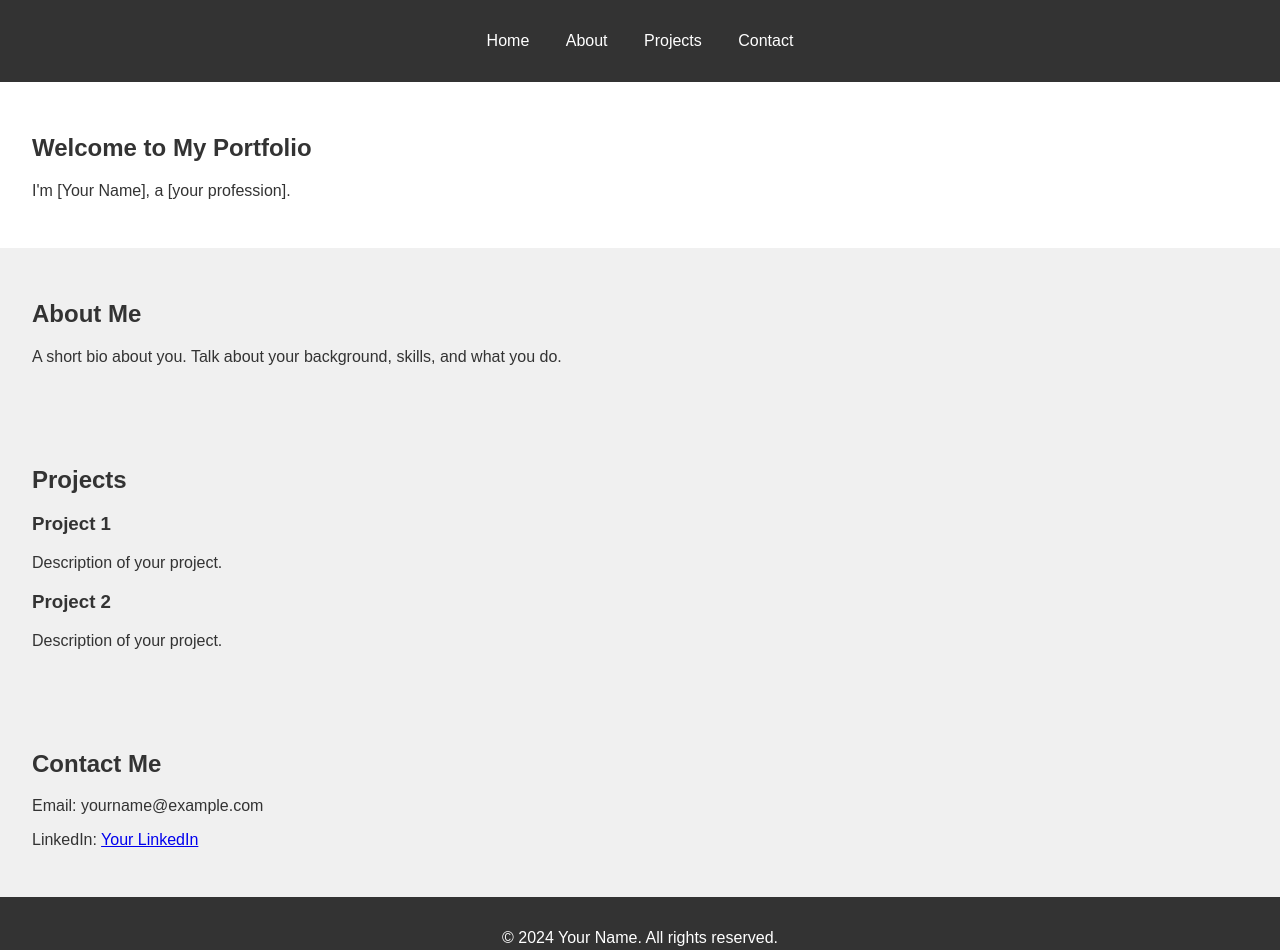
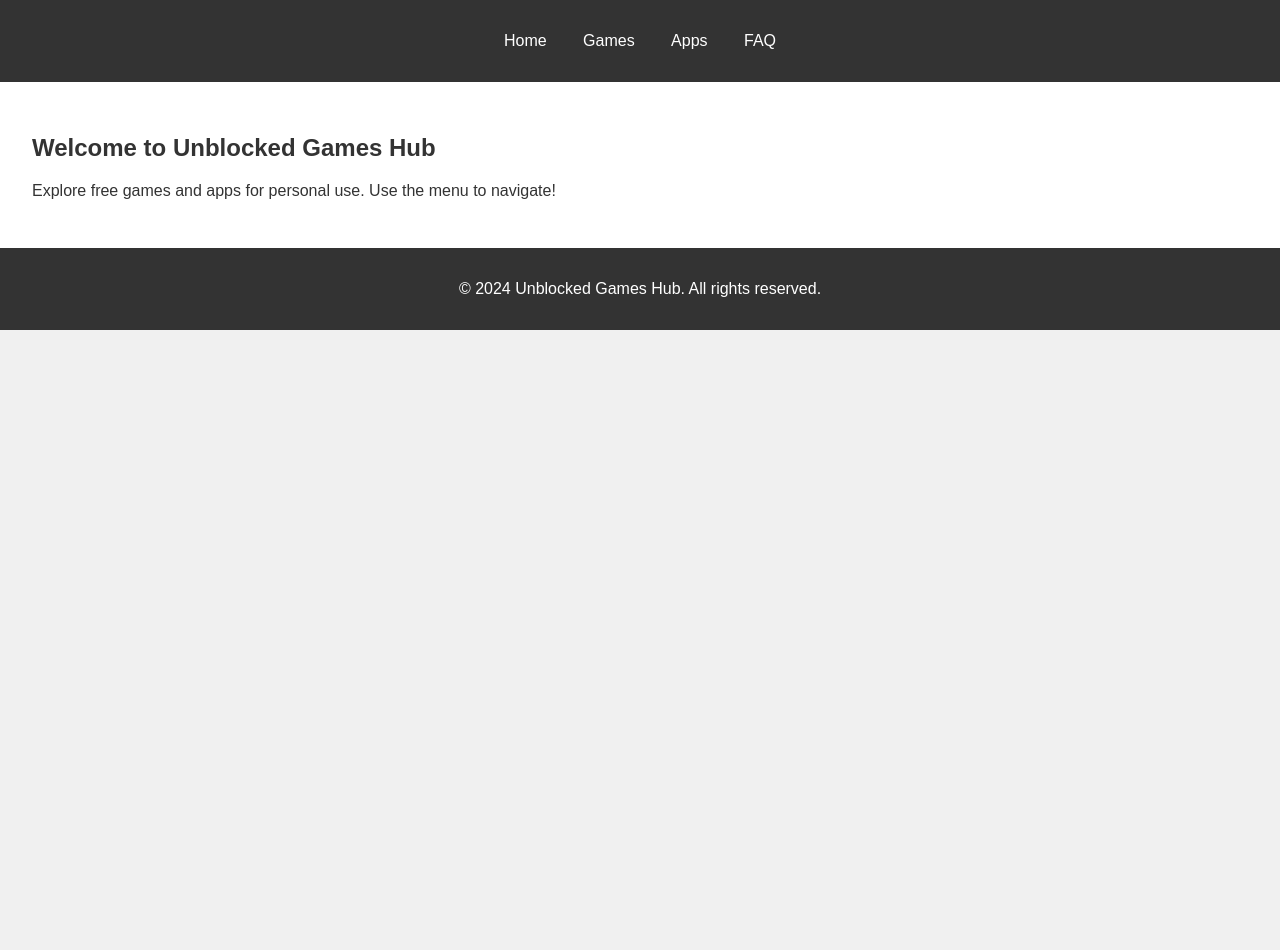
Before and after one commit to aukak/chatgpt-made-this-site, a plain HTML site: page index.html in a window 1280 px wide. After the commit the page ends 800 px from the top, so only its background shows below. Drawn offline with Linux system fonts and the light colour scheme.

Commit message:
Update index.html

```diff
--- a/index.html
+++ b/index.html
@@ -3,52 +3,28 @@
 <head>
     <meta charset="UTF-8">
     <meta name="viewport" content="width=device-width, initial-scale=1.0">
-    <title>Your Name Portfolio</title>
+    <title>Unblocked Games Hub - Home</title>
     <link rel="stylesheet" href="style.css">
 </head>
 <body>
     <header>
         <nav>
             <ul>
-                <li><a href="#home">Home</a></li>
-                <li><a href="#about">About</a></li>
-                <li><a href="#projects">Projects</a></li>
-                <li><a href="#contact">Contact</a></li>
+                <li><a href="index.html">Home</a></li>
+                <li><a href="games.html">Games</a></li>
+                <li><a href="apps.html">Apps</a></li>
+                <li><a href="faq.html">FAQ</a></li>
             </ul>
         </nav>
     </header>
 
     <section id="home">
-        <h1>Welcome to My Portfolio</h1>
-        <p>I'm [Your Name], a [your profession].</p>
-    </section>
-
-    <section id="about">
-        <h2>About Me</h2>
-        <p>A short bio about you. Talk about your background, skills, and what you do.</p>
-    </section>
-
-    <section id="projects">
-        <h2>Projects</h2>
-        <div class="project">
-            <h3>Project 1</h3>
-            <p>Description of your project.</p>
-        </div>
-        <div class="project">
-            <h3>Project 2</h3>
-            <p>Description of your project.</p>
-        </div>
-        <!-- Add more projects as needed -->
-    </section>
-
-    <section id="contact">
-        <h2>Contact Me</h2>
-        <p>Email: yourname@example.com</p>
-        <p>LinkedIn: <a href="https://linkedin.com/in/yourprofile" target="_blank">Your LinkedIn</a></p>
+        <h1>Welcome to Unblocked Games Hub</h1>
+        <p>Explore free games and apps for personal use. Use the menu to navigate!</p>
     </section>
 
     <footer>
-        <p>© 2024 Your Name. All rights reserved.</p>
+        <p>© 2024 Unblocked Games Hub. All rights reserved.</p>
     </footer>
 </body>
 </html>
```
